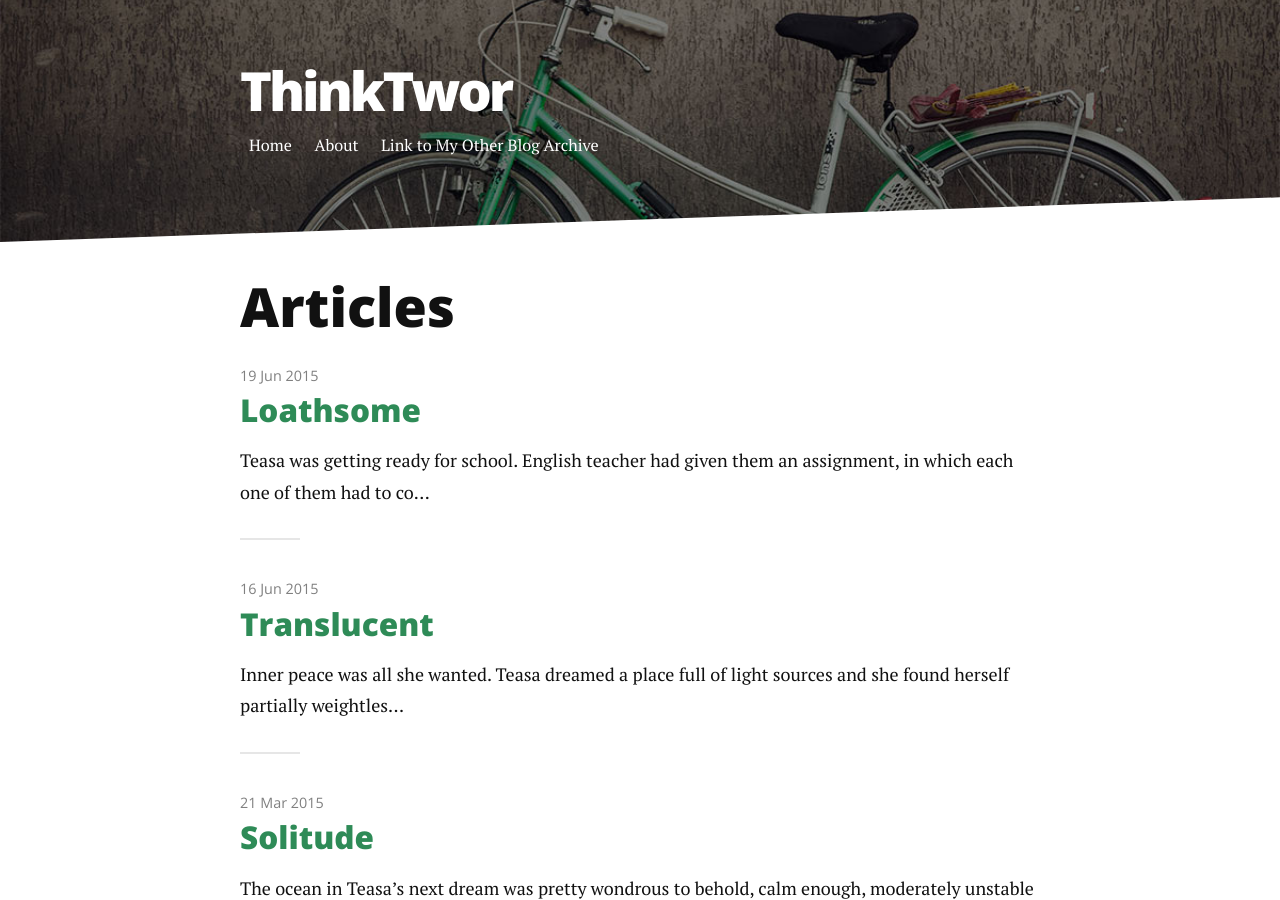
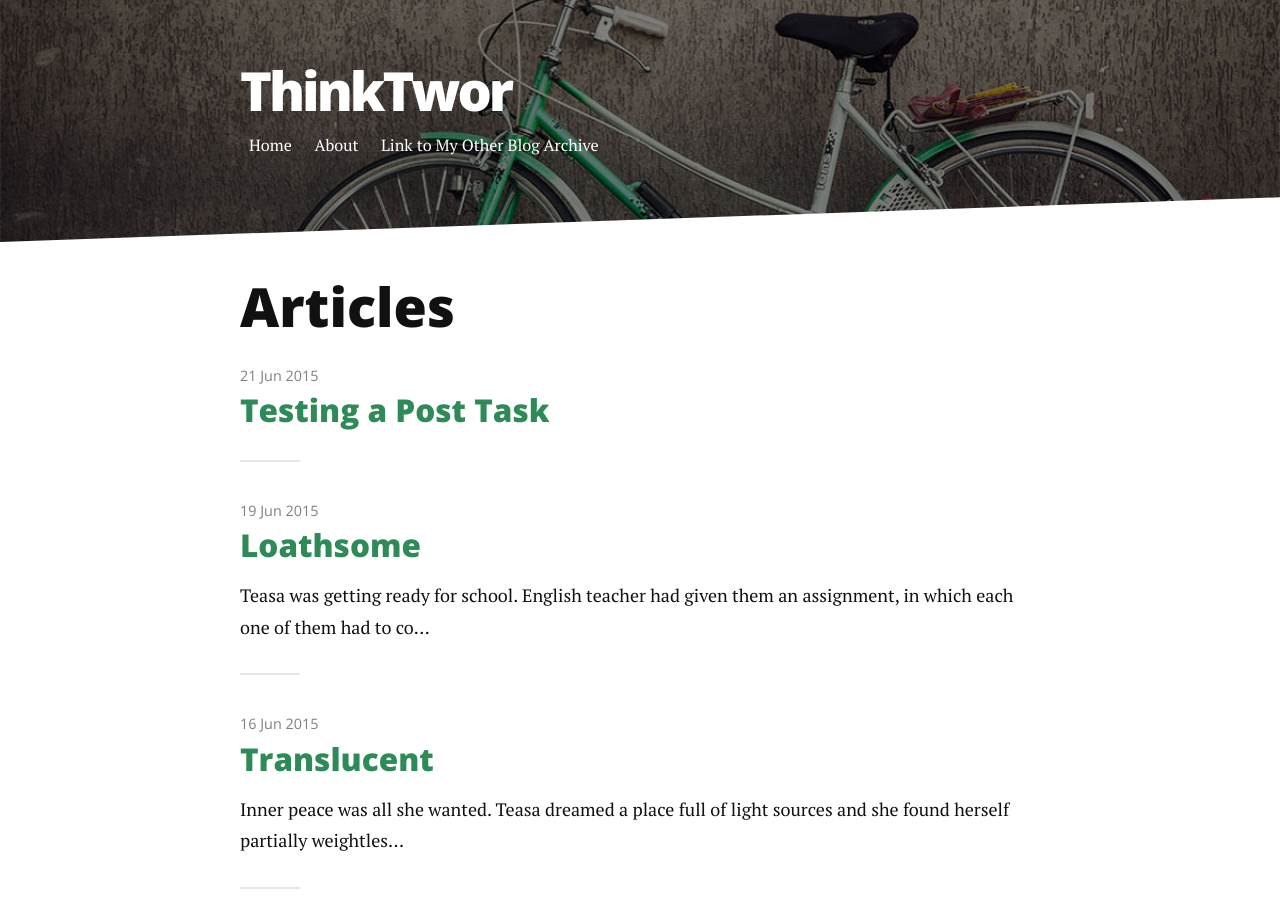
Before and after one commit to thinktwor/thinktwor.github.io, a Jekyll site: the page built from articles.md, in a window 1280 px wide and 900 px high. Built offline with Jekyll 4.4.1, drawn with Linux system fonts in a browser that asks for light colours; nearby versions of some CDN libraries.

Commit message:
Source Added

```diff
--- a/_includes/header.html
+++ b/_includes/header.html
@@ -8,7 +8,7 @@
                      <a href="{{ link.url | prepend: site.baseurl }}">{{ link.title }}</a>
                  </li>
                  {% endfor %}
-                 <li> <a href="https://tworitdash.in/blog/archive" target="_blank">Link to My Other Blog Archive</a></li>
+                 <li> <a href="https://tworitdash.in/blog/archives" target="_blank">Link to My Other Blog Archive</a></li>
 
              </ul>
          </nav>
--- /dev/null
+++ b/_posts/2015-06-21-testing-a-post-task.markdown
@@ -0,0 +1,4 @@
+---
+layout: post
+title: "Testing a Post Task"
+---
```
Also changed, not shown: Gemfile.lock (added), 1 other file.
